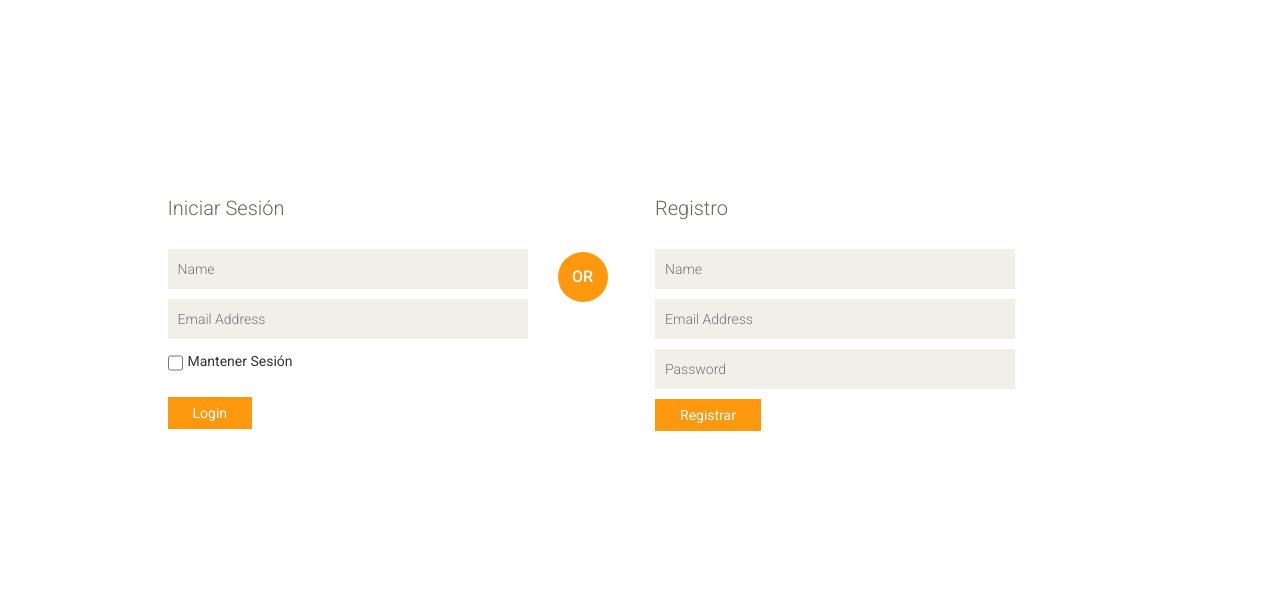
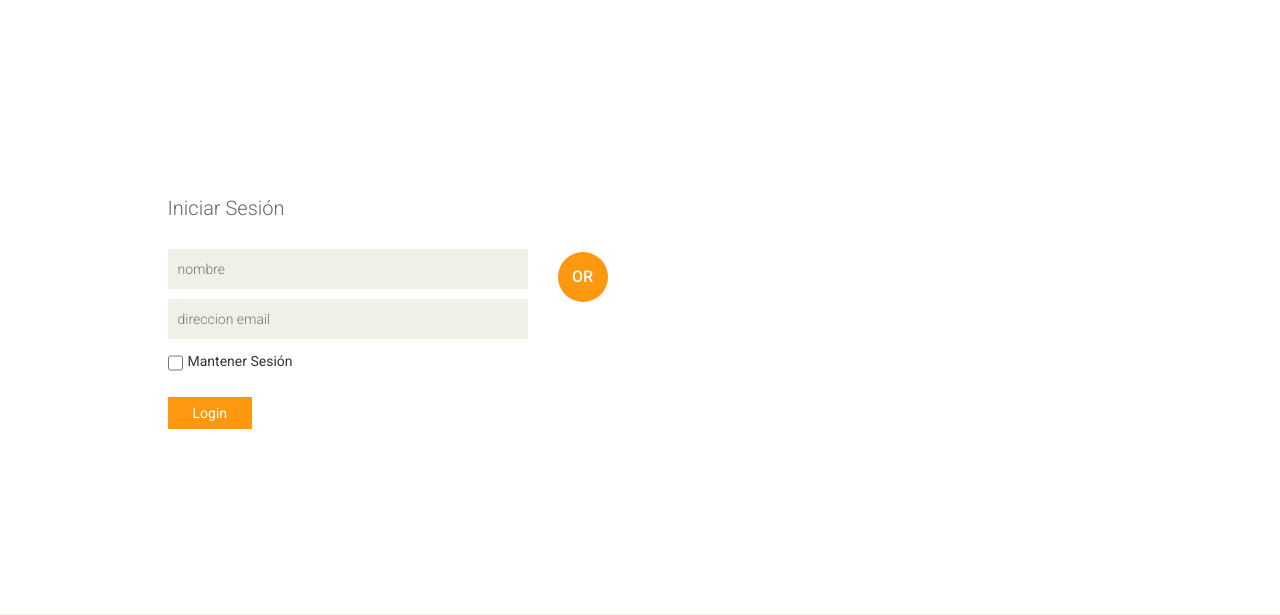
Before and after one commit to analyreyes/Eshopper, a PHP site: page /login.php in a window 1280 px wide. Shown: the part 220-835 px from the top of the page. Run offline with PHP 8.4, Linux system fonts and the light colour scheme.

Commit message:
Add files via upload

```diff
--- a/login.php
+++ b/login.php
@@ -106,9 +106,9 @@
 				<div class="col-sm-4 col-sm-offset-1">
 					<div class="login-form"><!--login form-->
 						<h2>Iniciar Sesión</h2>
-						<form action="#">
-							<input type="text" placeholder="Name" />
-							<input type="email" placeholder="Email Address" />
+						<form action="iniciarsesion.php" method= "post">
+							<input type="text" placeholder="nombre" name="usuario"/>
+							<input type="email" placeholder="direccion email" name="email" />
 							<span>
 								<input type="checkbox" class="checkbox">
 								Mantener Sesión
@@ -120,16 +120,7 @@
 				<div class="col-sm-1">
 					<h2 class="or">OR</h2>
 				</div>
-				<div class="col-sm-4">
-					<div class="signup-form"><!--sign up form-->
-						<h2>Registro</h2>
-						<form action="#">
-							<input type="text" placeholder="Name"/>
-							<input type="email" placeholder="Email Address"/>
-							<input type="password" placeholder="Password"/>
-							<button type="submit" class="btn btn-default">Registrar</button>
-						</form>
-					</div><!--/sign up form-->
+
 				</div>
 			</div>
 		</div>
```
Also changed, not shown: index.php (+8 -1 lines), iniciarsesion.php (added, +8 -0 lines).
